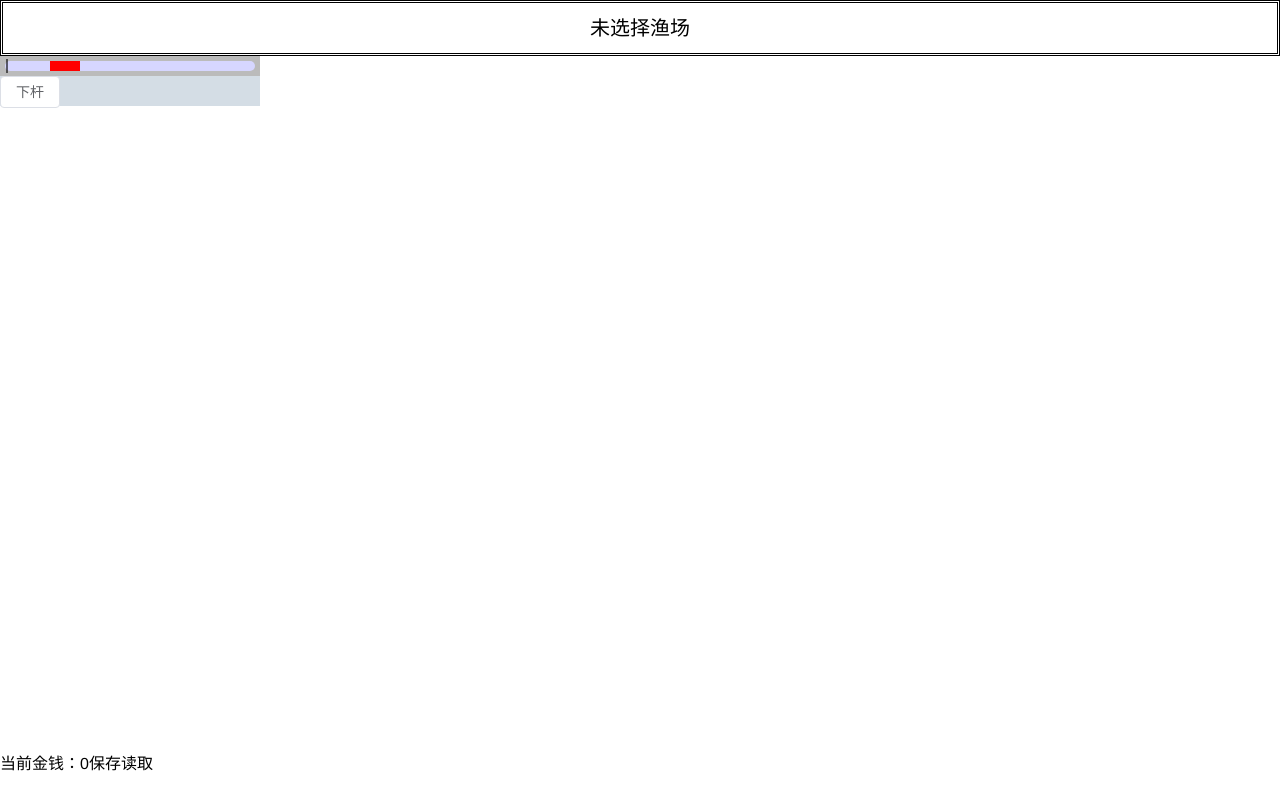
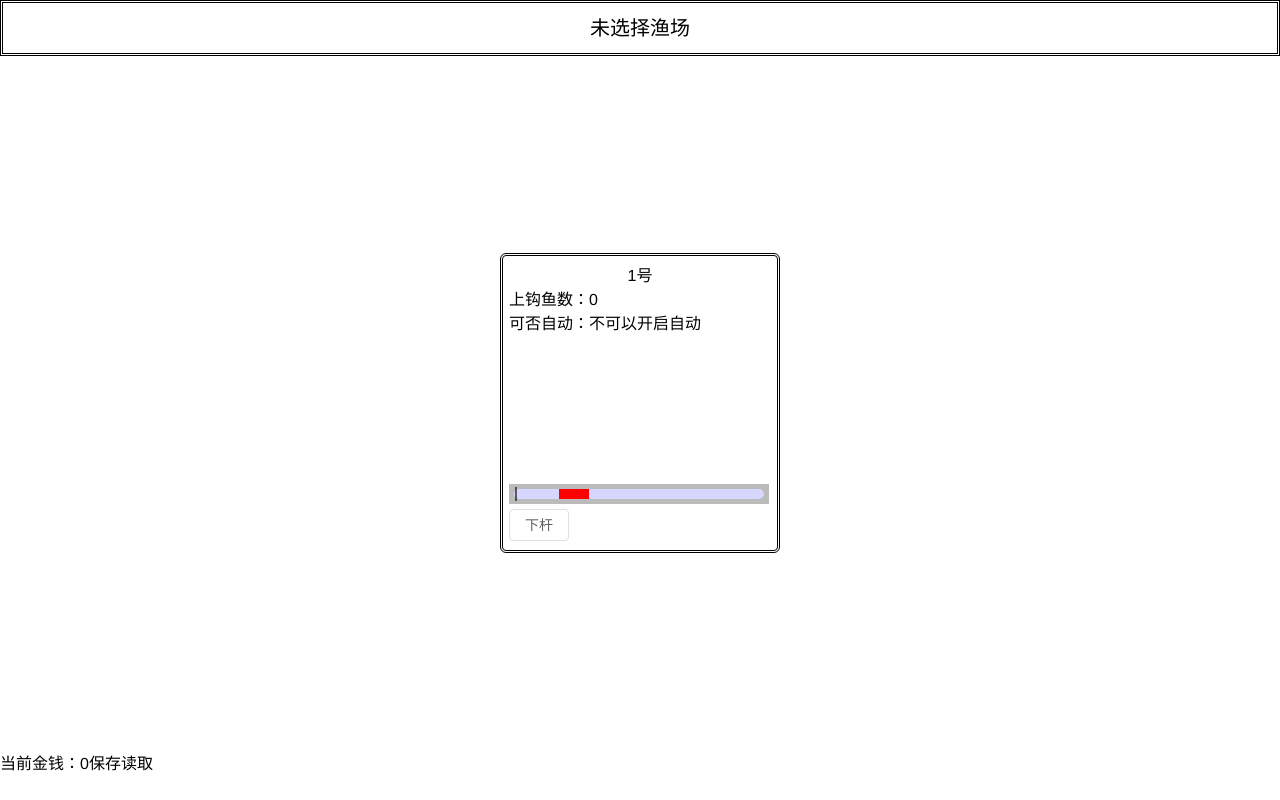
Before and after one commit to zzw105/fishing, a Vue app: page /game in a window 1280 px wide. Built offline with nearby package versions, Linux system fonts and the light colour scheme.

Commit message:
修改仓库数据

```diff
--- a/src/components/FishingBox.vue
+++ b/src/components/FishingBox.vue
@@ -1,7 +1,41 @@
 <template>
-  <div class="fishingBox"></div>
+  <div class="fishingBox">
+    <div class="title">{{ index + 1 }}号</div>
+    <div class="number">上钩鱼数：{{ props.groundInfo.number }}</div>
+    <div class="auto">
+      可否自动：{{
+        props.groundInfo.autoFish ? "可以开启自动" : "不可以开启自动"
+      }}
+    </div>
+    <Strip />
+  </div>
 </template>
 
-<script lang="ts" setup></script>
+<script lang="ts" setup>
+import Strip from "./Strip.vue";
 
-<style lang="less" scoped></style>
+const props = defineProps<{
+  groundInfo: groundProps;
+  index: number;
+}>();
+</script>
+
+<style lang="less" scoped>
+.fishingBox {
+  box-sizing: border-box;
+  width: 280px;
+  height: 300px;
+  //   background-color: #abc;
+  border: 3px double black;
+  padding: 6px;
+  border-radius: 6px;
+  display: flex;
+  flex-direction: column;
+  .title {
+    text-align: center;
+  }
+  .auto {
+    flex: 1;
+  }
+}
+</style>
--- a/src/components/Game.vue
+++ b/src/components/Game.vue
@@ -1,6 +1,12 @@
 <template>
   <div class="game">
-    <Strip />
+    <!-- <Strip /> -->
+    <FishingBox
+      v-for="(item, index) in nowGround.ground"
+      :key="item.id"
+      :groundInfo="item"
+      :index="index"
+    />
   </div>
 </template>
 
@@ -8,20 +14,26 @@
 import { userStore } from "@/pinia/user";
 
 // 引入组件
-import Strip from "@/components/Strip.vue";
-import { onMounted } from "vue";
+// import Strip from "@/components/Strip.vue";
+import FishingBox from "./FishingBox.vue";
+import { computed, onMounted } from "vue";
 
 // 仓库相关
 const _userStore = userStore();
-const { setTitle, getNowGround } = _userStore;
+const { setTitle } = _userStore;
+const nowGround = computed(() => _userStore.getNowGround);
 
 onMounted(() => {
-  setTitle(getNowGround.name);
+  setTitle(nowGround.value.name);
 });
 </script>
 
 <style lang="less" scoped>
 .game {
   flex: 1;
+  display: flex;
+  flex-wrap: wrap;
+  justify-content: space-evenly;
+  align-items: center;
 }
 </style>
--- a/src/components/Menu.vue
+++ b/src/components/Menu.vue
@@ -1,6 +1,6 @@
 <template>
   <div class="menu">
-    <div @click="add">当前金钱：{{ money }}</div>
+    <div>当前金钱：{{ money }}</div>
     <div @click="save">保存</div>
     <div @click="load">读取</div>
   </div>
@@ -12,12 +12,8 @@ import { computed } from "@vue/reactivity";
 import { cryptoLoadStorage, cryptoSaveStorage } from "@/utils";
 
 const _userStore = userStore();
-const { setMoney, setUserAll } = _userStore;
+const { setUserAll } = _userStore;
 const money = computed(() => _userStore.getMoney);
-
-const add = () => {
-  setMoney(1);
-};
 
 const save = () => {
   cryptoSaveStorage("data", JSON.stringify(_userStore.$state));
--- a/src/components/Strip.vue
+++ b/src/components/Strip.vue
@@ -89,8 +89,8 @@ onMounted(() => {
 <style lang="less" scoped>
 .stripBox {
   width: 260px;
-  height: 50px;
-  background-color: rgba(170, 187, 204, 0.5);
+  height: 60px;
+  //   background-color: rgba(170, 187, 204, 0.5);
 
   .lineBox {
     position: relative;
@@ -99,6 +99,7 @@ onMounted(() => {
     justify-content: center;
     height: 20px;
     background-color: #bbb;
+    margin-bottom: 5px;
 
     .line {
       height: 10px;
--- a/src/pinia/fishingGround.ts
+++ b/src/pinia/fishingGround.ts
@@ -4,38 +4,103 @@ export const fishingGroundStore = defineStore("fishingGround", {
     return {
       allFishingGround: [
         {
-          id: 1,
+          id: 101,
           name: "一号渔场",
+
           fish: [
             {
-              id: 11,
+              id: 201,
               name: "小鱼1号",
               price: 5,
               difficulty: 1,
             },
             {
-              id: 12,
+              id: 202,
               name: "小鱼2号",
               price: 10,
               difficulty: 1.5,
             },
           ],
+          ground: [
+            {
+              id: 301,
+              number: 0,
+              autoFish: false,
+            },
+            {
+              id: 302,
+              number: 0,
+              autoFish: false,
+            },
+            {
+              id: 303,
+              number: 0,
+              autoFish: false,
+            },
+            {
+              id: 304,
+              number: 0,
+              autoFish: false,
+            },
+            {
+              id: 305,
+              number: 0,
+              autoFish: false,
+            },
+            {
+              id: 306,
+              number: 0,
+              autoFish: false,
+            },
+          ],
         },
         {
-          id: 2,
+          id: 102,
           name: "二号渔场",
           fish: [
             {
-              id: 21,
+              id: 203,
               name: "小鱼3号",
               price: 15,
               difficulty: 2,
             },
             {
-              id: 22,
+              id: 204,
               name: "小鱼4号",
               price: 20,
               difficulty: 3,
+            },
+          ],
+          ground: [
+            {
+              id: 307,
+              number: 0,
+              autoFish: false,
+            },
+            {
+              id: 308,
+              number: 0,
+              autoFish: false,
+            },
+            {
+              id: 309,
+              number: 0,
+              autoFish: false,
+            },
+            {
+              id: 310,
+              number: 0,
+              autoFish: false,
+            },
+            {
+              id: 311,
+              number: 0,
+              autoFish: false,
+            },
+            {
+              id: 312,
+              number: 0,
+              autoFish: false,
             },
           ],
         },
--- a/src/pinia/user.ts
+++ b/src/pinia/user.ts
@@ -6,9 +6,17 @@ export const userStore = defineStore("user", {
       title: "",
       money: 0,
       fish: [],
+      items: [],
       nowGround: {
         id: 1,
         name: "未选择渔场",
+        ground: [
+          {
+            id: 0,
+            number: 0,
+            autoFish: false,
+          },
+        ],
         fish: [
           {
             id: 0,
```
Also changed, not shown: src/global.d.ts (+14 -0 lines).
